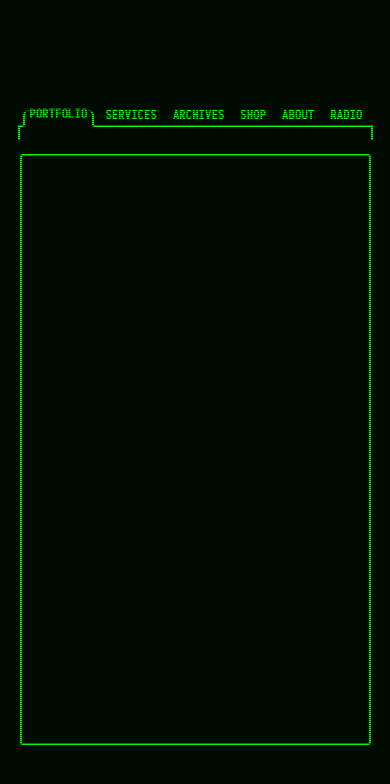
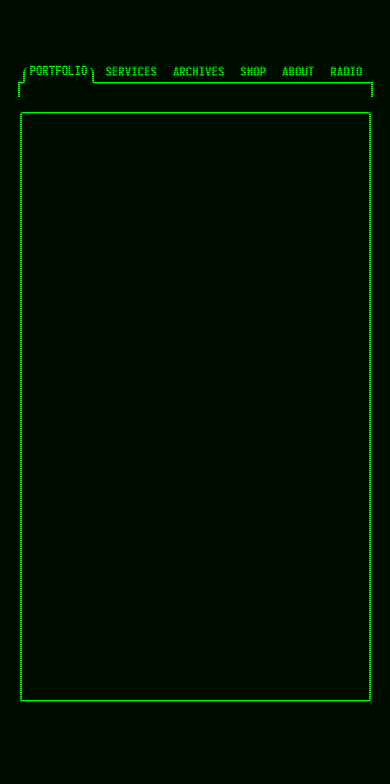
Before and after one commit to JhefAraujo/pip-boy, a plain HTML site: page index.html in a window 390 px wide. Drawn offline with Linux system fonts and the light colour scheme; grey boxes are pictures that could not be loaded.

Commit message:
Update style.css

```diff
--- a/style.css
+++ b/style.css
@@ -42,7 +42,7 @@ body::after {
 }
 
 .screen {
-    width: 100svh;
+    width: 100vw;
     height: 100svh;
     background-color: rgb(0, 14, 0);
     position: absolute;
@@ -321,4 +321,8 @@ section.main {
     .loader {
         width: 50%;
     }
+
+    header {
+        height: 10%;
+    }
 }
```
